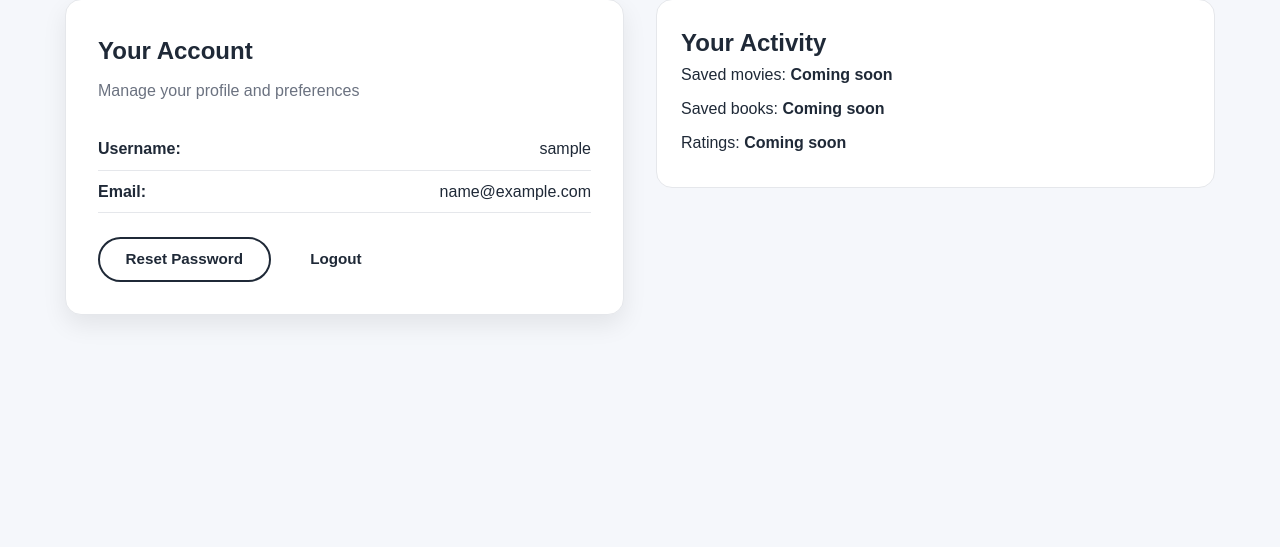
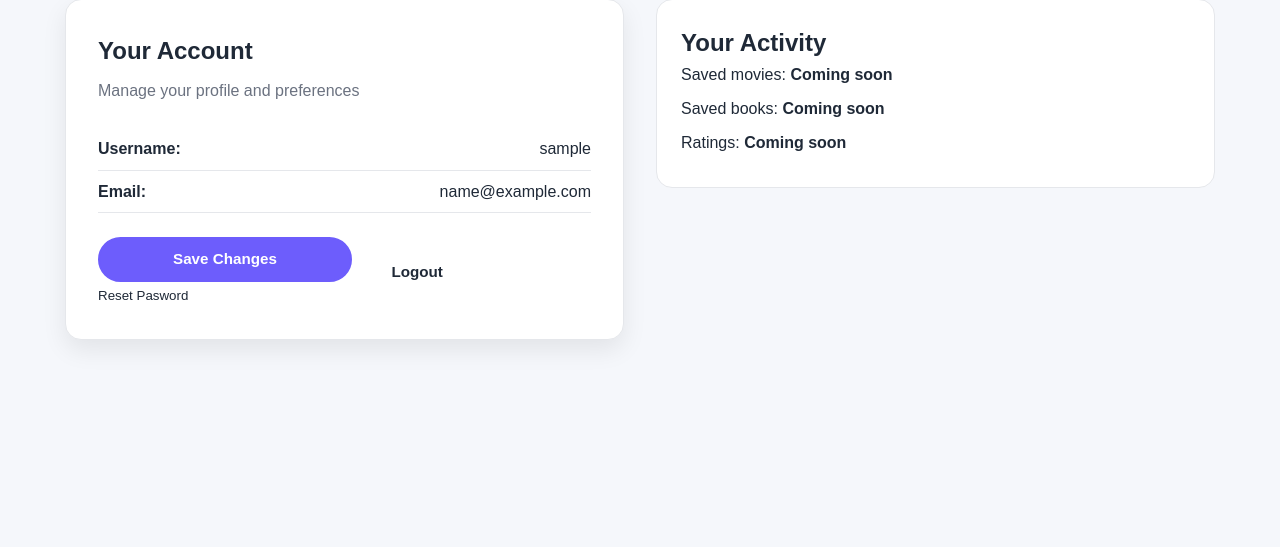
Before and after one commit to kelvinj02/Bingr, a Flask app: page /account in a window 1280 px wide. Shown: the part 122-669 px from the top of the page. Run offline with Flask 3, Linux system fonts and the light colour scheme; the visitor is signed in with stand-in values (Sample User, id 1); data that the repository does not hold is empty; parts of the project's set-up code (start-up, migrations or seed data) failed here and were passed over.

Commit message:
Fixing account

```diff
--- a/recommender/templates/account.html
+++ b/recommender/templates/account.html
@@ -27,9 +27,12 @@
 
             <div class="account-actions">
 
-                <a href="{{ url_for('users.reset_request') }}" class="btn btn-outline">
-                    Reset Password
-                </a>
+                <div>
+                    {{ form.submit(class="btn btn-primary btn-full") }}
+                    <small>
+                        <a href="{{ url_for('users.reset_request') }}">Reset Pasword</a>
+                    </small>
+                </div>
 
                 <a href="{{ url_for('users.logout') }}" class="btn btn-danger">
                     Logout
```
